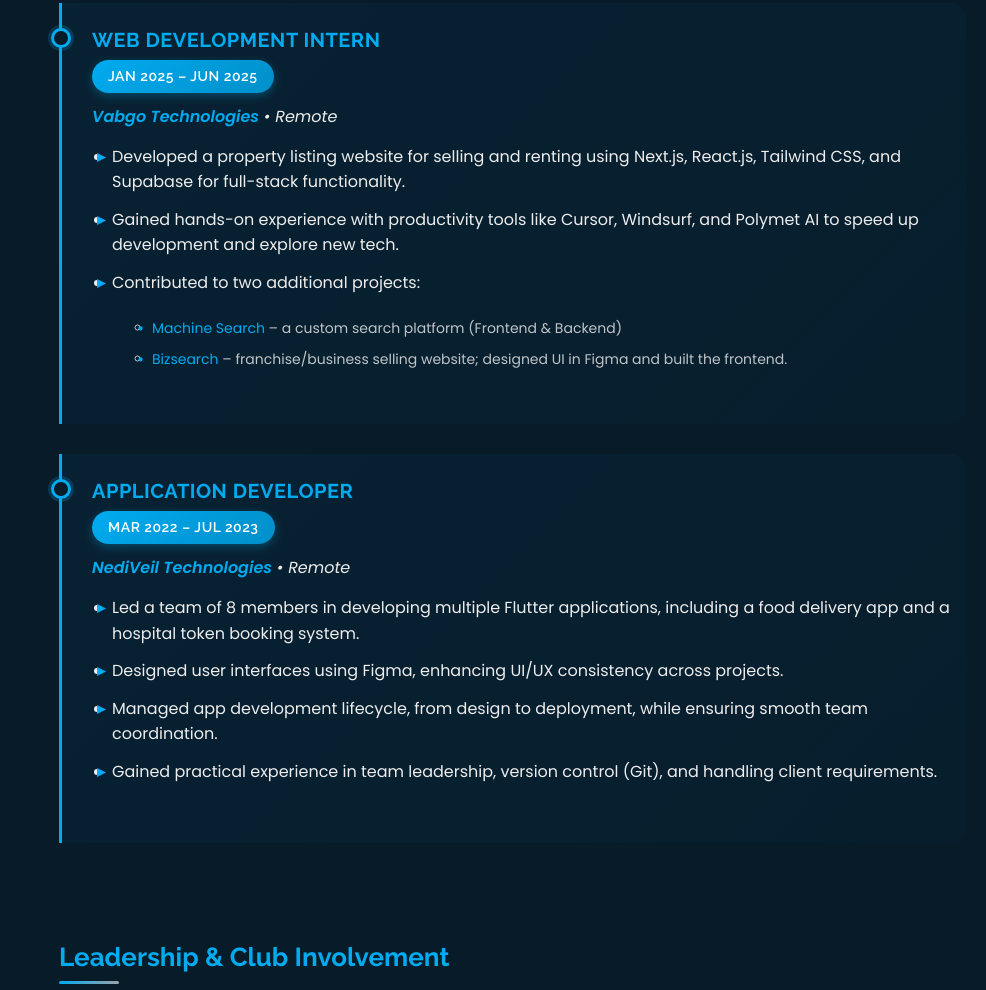
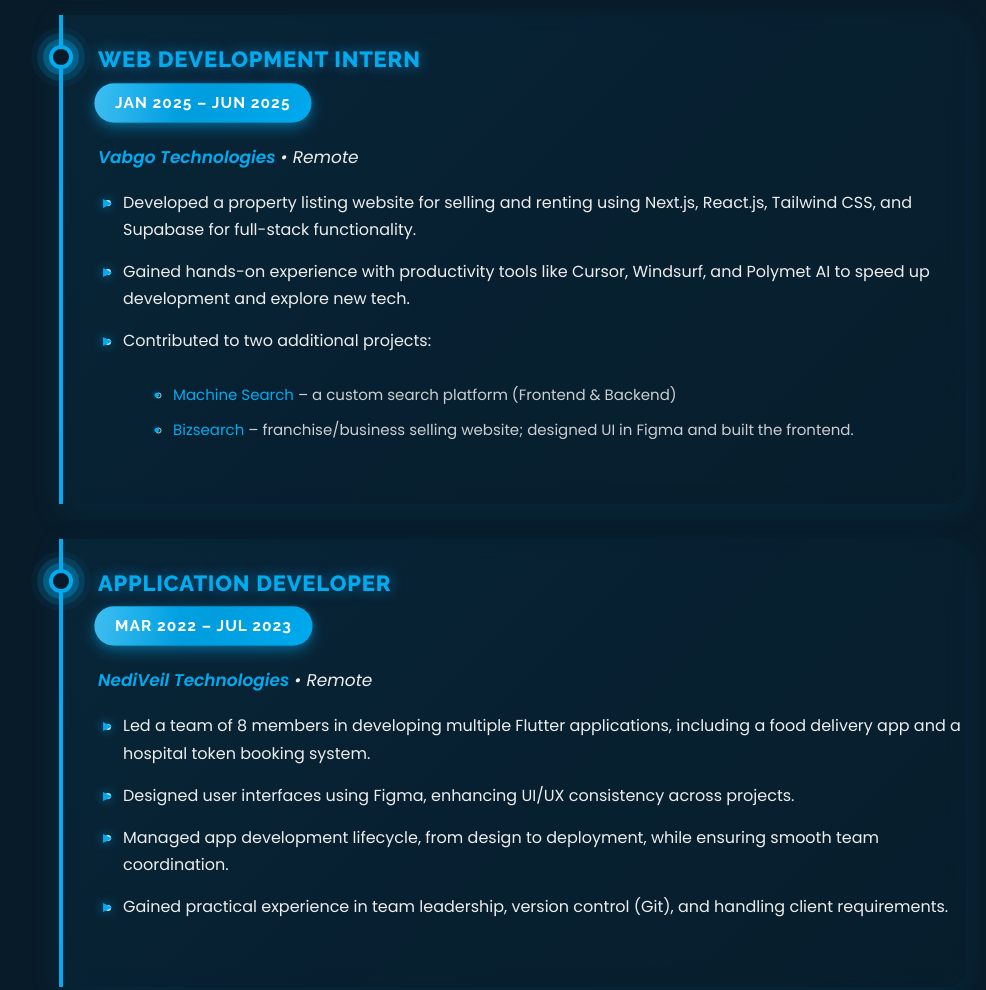
Before and after one commit to Harshanad03/harshanad, a plain HTML site: page index.html in a window 1280 px wide. Shown: the part 2691-3681 px from the top of the page, without its empty margins (294-1280 px from the left). Drawn offline with nearby package versions, Linux system fonts and the light colour scheme; animation ran at ten frames a second.

```diff
--- a/assets/css/main.css
+++ b/assets/css/main.css
@@ -1918,210 +1918,7 @@ section,
   }
 }
 
-/*--------------------------------------------------------------
-# Resume Section
---------------------------------------------------------------*/
-.resume .resume-title {
-  color: var(--heading-color);
-  font-size: 26px;
-  font-weight: 700;
-  margin-top: 20px;
-  margin-bottom: 30px;
-  text-align: left;
-  position: relative;
-}
-
-.resume .resume-title::after {
-  content: '';
-  position: absolute;
-  bottom: -10px;
-  left: 0;
-  width: 60px;
-  height: 3px;
-  background: linear-gradient(90deg, var(--accent-color), rgba(255, 255, 255, 0.6));
-  border-radius: 2px;
-}
-
-.resume .resume-item {
-  padding: 25px 0 30px 30px;
-  margin-bottom: 30px;
-  border-left: 3px solid var(--accent-color);
-  position: relative;
-  background: linear-gradient(135deg, rgba(0, 171, 240, 0.05) 0%, rgba(0, 171, 240, 0.02) 100%);
-  border-radius: 0 15px 15px 0;
-  transition: all 0.3s ease;
-  animation: resumeItemFadeIn 0.6s ease-out forwards;
-  opacity: 0;
-  transform: translateX(-20px);
-  max-width: 100%;
-}
-
-/* Optimize container width for resume section */
-.resume .container {
-  max-width: 1200px;
-  width: 100%;
-  padding: 0 20px;
-}
-
-.resume .resume-item:hover {
-  background: linear-gradient(135deg, rgba(0, 171, 240, 0.08) 0%, rgba(0, 171, 240, 0.04) 100%);
-  transform: translateX(5px);
-  box-shadow: 0 5px 20px rgba(0, 171, 240, 0.1);
-}
-
-.resume .resume-item h4 {
-  line-height: 1.2;
-  font-size: 20px;
-  font-weight: 700;
-  text-transform: uppercase;
-  color: var(--accent-color);
-  margin-bottom: 8px;
-  letter-spacing: 0.5px;
-}
-
-.resume .resume-item h5 {
-  font-size: 14px;
-  padding: 8px 16px;
-  display: inline-block;
-  font-weight: 600;
-  margin-bottom: 12px;
-  background: linear-gradient(135deg, var(--accent-color) 0%, rgba(0, 171, 240, 0.8) 100%);
-  color: white;
-  border-radius: 20px;
-  text-transform: uppercase;
-  letter-spacing: 0.5px;
-  box-shadow: 0 3px 10px rgba(0, 171, 240, 0.3);
-}
-
-.resume .resume-item p {
-  margin-bottom: 15px;
-  font-style: italic;
-  color: var(--default-color);
-  font-size: 16px;
-}
-
-.resume .resume-item p a {
-  color: var(--accent-color);
-  text-decoration: none;
-  transition: all 0.3s ease;
-  font-weight: 600;
-}
-
-.resume .resume-item p a:hover {
-  color: var(--accent-color);
-  text-shadow: 0 0 10px rgba(0, 171, 240, 0.5);
-}
-
-.resume .resume-item ul {
-  padding-left: 20px;
-  margin-top: 15px;
-}
-
-.resume .resume-item ul li {
-  padding-bottom: 12px;
-  line-height: 1.6;
-  color: var(--default-color);
-  position: relative;
-}
-
-.resume .resume-item ul li::before {
-  content: '▸';
-  color: var(--accent-color);
-  font-weight: bold;
-  position: absolute;
-  left: -15px;
-  top: 0;
-}
-
-.resume .resume-item ul ul {
-  margin-top: 10px;
-  margin-left: 20px;
-}
-
-.resume .resume-item ul ul li {
-  padding-bottom: 8px;
-  font-size: 14px;
-  color: color-mix(in srgb, var(--default-color), transparent 20%);
-}
-
-.resume .resume-item ul ul li::before {
-  content: '•';
-  color: var(--accent-color);
-  font-weight: bold;
-  position: absolute;
-  left: -15px;
-  top: 0;
-}
-
-.resume .resume-item:last-child {
-  padding-bottom: 30px;
-}
-
-.resume .resume-item::before {
-  content: "";
-  position: absolute;
-  width: 20px;
-  height: 20px;
-  border-radius: 50%;
-  left: -11.5px;
-  top: 25px;
-  background: var(--background-color);
-  border: 3px solid var(--accent-color);
-  box-shadow: 0 0 0 3px rgba(0, 171, 240, 0.2);
-  transition: all 0.3s ease;
-}
-
-.resume .resume-item:hover::before {
-  box-shadow: 0 0 0 5px rgba(0, 171, 240, 0.3);
-  transform: scale(1.1);
-}
-
-@keyframes resumeItemFadeIn {
-  0% {
-    opacity: 0;
-    transform: translateX(-20px);
-  }
-  100% {
-    opacity: 1;
-    transform: translateX(0);
-  }
-}
-
-/* Staggered animations for resume items */
-.resume .resume-item:nth-child(1) { animation-delay: 0.1s; }
-.resume .resume-item:nth-child(2) { animation-delay: 0.3s; }
-.resume .resume-item:nth-child(3) { animation-delay: 0.5s; }
-
-/* Responsive styles for resume section */
-@media (max-width: 768px) {
-  .resume .resume-item {
-    padding: 20px 0 25px 25px;
-    margin-bottom: 25px;
-  }
-
-  .resume .resume-item h4 {
-    font-size: 18px;
-  }
-
-  .resume .resume-item h5 {
-    font-size: 12px;
-    padding: 6px 12px;
-  }
-
-  .resume .resume-item ul {
-    padding-left: 15px;
-  }
-
-  .resume .resume-item ul li {
-    padding-bottom: 10px;
-    font-size: 14px;
-  }
-
-  .resume .resume-title {
-    font-size: 22px;
-    margin-bottom: 25px;
-  }
-}
+
 
 /*--------------------------------------------------------------
 # Portfolio Section
@@ -2880,9 +2677,10 @@ section,
 }
 
 .hero-resume-section .resume1:hover {
-  transform: translateY(-3px);
+  transform: translateY(-3px) scale(1.05);
   box-shadow: 0 12px 35px rgba(0, 171, 240, 0.4);
   border-color: rgba(255, 255, 255, 0.4);
+  animation: none;
 }
 
 .hero-resume-section .resume1:hover::before {
@@ -2904,3 +2702,424 @@ section,
 .row{
   margin-left: 1px;
 }
+
+/*--------------------------------------------------------------
+# Resume Section - Super Enhanced
+--------------------------------------------------------------*/
+.resume {
+  position: relative;
+  overflow: hidden;
+}
+
+
+
+
+
+.resume .resume-title {
+  color: var(--heading-color);
+  font-size: 28px;
+  font-weight: 800;
+  margin-top: 20px;
+  margin-bottom: 40px;
+  text-align: left;
+  position: relative;
+  animation: titleGlow 3s ease-in-out infinite alternate;
+  text-shadow: 0 0 20px rgba(0, 171, 240, 0.3);
+}
+
+@keyframes titleGlow {
+  0% { text-shadow: 0 0 20px rgba(0, 171, 240, 0.3); }
+  100% { text-shadow: 0 0 30px rgba(0, 171, 240, 0.6), 0 0 40px rgba(0, 171, 240, 0.3); }
+}
+
+.resume .resume-title::after {
+  content: '';
+  position: absolute;
+  bottom: -15px;
+  left: 0;
+  width: 80px;
+  height: 4px;
+  background: linear-gradient(90deg, var(--accent-color), rgba(255, 255, 255, 0.8), var(--accent-color));
+  border-radius: 2px;
+  animation: expandWidth 2s ease-out forwards, glowLine 3s ease-in-out infinite alternate;
+}
+
+@keyframes glowLine {
+  0% { box-shadow: 0 0 10px rgba(0, 171, 240, 0.5); }
+  100% { box-shadow: 0 0 20px rgba(0, 171, 240, 0.8), 0 0 30px rgba(0, 171, 240, 0.4); }
+}
+
+.resume .resume-title::before {
+  content: '';
+  position: absolute;
+  bottom: -15px;
+  left: 80px;
+  width: 0;
+  height: 4px;
+  background: linear-gradient(90deg, transparent, rgba(255, 255, 255, 0.6));
+  border-radius: 2px;
+  animation: fadeInLine 2s ease-out 0.5s forwards;
+}
+
+.resume .resume-item {
+  padding: 30px 0 35px 35px;
+  margin-bottom: 35px;
+  border-left: 4px solid var(--accent-color);
+  position: relative;
+  background: linear-gradient(135deg,
+    rgba(0, 171, 240, 0.08) 0%,
+    rgba(0, 171, 240, 0.04) 50%,
+    rgba(0, 171, 240, 0.02) 100%);
+  border-radius: 0 20px 20px 0;
+  transition: all 0.4s cubic-bezier(0.4, 0, 0.2, 1);
+  animation: resumeItemFadeIn 0.8s ease-out forwards;
+  opacity: 0;
+  transform: translateX(-30px);
+  max-width: 100%;
+  backdrop-filter: blur(10px);
+  -webkit-backdrop-filter: blur(10px);
+  box-shadow: 0 8px 32px rgba(0, 171, 240, 0.1);
+}
+
+.resume .resume-item::before {
+  content: '';
+  position: absolute;
+  top: 0;
+  left: 0;
+  right: 0;
+  bottom: 0;
+  background: linear-gradient(45deg,
+    transparent 30%,
+    rgba(0, 171, 240, 0.05) 50%,
+    transparent 70%);
+  border-radius: 0 20px 20px 0;
+  opacity: 0;
+  transition: opacity 0.3s ease;
+  pointer-events: none;
+}
+
+.resume .resume-item:hover::before {
+  opacity: 1;
+  animation: shimmer 2s ease-in-out infinite;
+}
+
+@keyframes shimmer {
+  0% { transform: translateX(-100%); }
+  100% { transform: translateX(100%); }
+}
+
+/* Optimize container width for resume section */
+.resume .container {
+  max-width: 1200px;
+  width: 100%;
+  padding: 0 20px;
+  position: relative;
+  z-index: 2;
+}
+
+.resume .resume-item:hover {
+  background: linear-gradient(135deg,
+    rgba(0, 171, 240, 0.12) 0%,
+    rgba(0, 171, 240, 0.06) 50%,
+    rgba(0, 171, 240, 0.03) 100%);
+  transform: translateX(8px) translateY(-2px);
+  box-shadow:
+    0 15px 40px rgba(0, 171, 240, 0.15),
+    0 5px 15px rgba(0, 171, 240, 0.1);
+  border-left-width: 6px;
+}
+
+.resume .resume-item h4 {
+  line-height: 1.3;
+  font-size: 22px;
+  font-weight: 800;
+  text-transform: uppercase;
+  color: var(--accent-color);
+  margin-bottom: 10px;
+  letter-spacing: 0.8px;
+  position: relative;
+  animation: textGlow 2s ease-in-out infinite alternate;
+}
+
+@keyframes textGlow {
+  0% { text-shadow: 0 0 10px rgba(0, 171, 240, 0.3); }
+  100% { text-shadow: 0 0 20px rgba(0, 171, 240, 0.6), 0 0 30px rgba(0, 171, 240, 0.3); }
+}
+
+.resume .resume-item h5 {
+  font-size: 15px;
+  padding: 10px 20px;
+  display: inline-block;
+  font-weight: 700;
+  margin-bottom: 15px;
+  background: linear-gradient(135deg,
+    var(--accent-color) 0%,
+    rgba(0, 171, 240, 0.9) 50%,
+    var(--accent-color) 100%);
+  color: white;
+  border-radius: 25px;
+  text-transform: uppercase;
+  letter-spacing: 1px;
+  box-shadow:
+    0 5px 15px rgba(0, 171, 240, 0.4),
+    0 2px 8px rgba(0, 171, 240, 0.2);
+  position: relative;
+  overflow: hidden;
+  animation: badgePulse 3s ease-in-out infinite;
+}
+
+@keyframes badgePulse {
+  0%, 100% { transform: scale(1); }
+  50% { transform: scale(1.05); }
+}
+
+.resume .resume-item h5::before {
+  content: '';
+  position: absolute;
+  top: 0;
+  left: -100%;
+  width: 100%;
+  height: 100%;
+  background: linear-gradient(90deg,
+    transparent,
+    rgba(255, 255, 255, 0.3),
+    transparent);
+  animation: shimmerBadge 3s ease-in-out infinite;
+}
+
+@keyframes shimmerBadge {
+  0% { left: -100%; }
+  100% { left: 100%; }
+}
+
+.resume .resume-item p {
+  margin-bottom: 18px;
+  font-style: italic;
+  color: var(--default-color);
+  font-size: 17px;
+  line-height: 1.6;
+  position: relative;
+}
+
+.resume .resume-item p a {
+  color: var(--accent-color);
+  text-decoration: none;
+  transition: all 0.3s ease;
+  font-weight: 600;
+  position: relative;
+}
+
+.resume .resume-item p a::before {
+  content: '';
+  position: absolute;
+  bottom: -2px;
+  left: 0;
+  width: 0;
+  height: 2px;
+  background: linear-gradient(90deg, var(--accent-color), rgba(0, 171, 240, 0.6));
+  transition: width 0.3s ease;
+}
+
+.resume .resume-item p a:hover::before {
+  width: 100%;
+}
+
+.resume .resume-item p a:hover {
+  color: var(--accent-color);
+  text-shadow: 0 0 15px rgba(0, 171, 240, 0.6);
+  transform: translateY(-1px);
+}
+
+.resume .resume-item ul {
+  padding-left: 25px;
+  margin-top: 18px;
+}
+
+.resume .resume-item ul li {
+  padding-bottom: 15px;
+  line-height: 1.7;
+  color: var(--default-color);
+  position: relative;
+  transition: all 0.3s ease;
+}
+
+.resume .resume-item ul li:hover {
+  color: rgba(255, 255, 255, 0.9);
+  transform: translateX(5px);
+}
+
+.resume .resume-item ul li::before {
+  content: '▸';
+  color: var(--accent-color);
+  font-weight: bold;
+  position: absolute;
+  left: -20px;
+  top: 0;
+  animation: bulletGlow 2s ease-in-out infinite alternate;
+}
+
+@keyframes bulletGlow {
+  0% { text-shadow: 0 0 5px rgba(0, 171, 240, 0.5); }
+  100% { text-shadow: 0 0 15px rgba(0, 171, 240, 0.8), 0 0 20px rgba(0, 171, 240, 0.4); }
+}
+
+.resume .resume-item ul ul {
+  margin-top: 12px;
+  margin-left: 25px;
+}
+
+.resume .resume-item ul ul li {
+  padding-bottom: 10px;
+  font-size: 15px;
+  color: color-mix(in srgb, var(--default-color), transparent 15%);
+}
+
+.resume .resume-item ul ul li::before {
+  content: '•';
+  color: var(--accent-color);
+  font-weight: bold;
+  position: absolute;
+  left: -20px;
+  top: 0;
+  animation: subBulletGlow 2s ease-in-out infinite alternate;
+}
+
+@keyframes subBulletGlow {
+  0% { text-shadow: 0 0 3px rgba(0, 171, 240, 0.4); }
+  100% { text-shadow: 0 0 8px rgba(0, 171, 240, 0.6), 0 0 12px rgba(0, 171, 240, 0.3); }
+}
+
+.resume .resume-item:last-child {
+  padding-bottom: 35px;
+}
+
+.resume .resume-item::after {
+  content: "";
+  position: absolute;
+  width: 24px;
+  height: 24px;
+  border-radius: 50%;
+  left: -14px;
+  top: 30px;
+  background: var(--background-color);
+  border: 4px solid var(--accent-color);
+  box-shadow:
+    0 0 0 4px rgba(0, 171, 240, 0.2),
+    0 0 0 8px rgba(0, 171, 240, 0.1);
+  transition: all 0.4s cubic-bezier(0.4, 0, 0.2, 1);
+  animation: dotPulse 2s ease-in-out infinite;
+}
+
+@keyframes dotPulse {
+  0%, 100% {
+    box-shadow:
+      0 0 0 4px rgba(0, 171, 240, 0.2),
+      0 0 0 8px rgba(0, 171, 240, 0.1);
+  }
+  50% {
+    box-shadow:
+      0 0 0 6px rgba(0, 171, 240, 0.3),
+      0 0 0 12px rgba(0, 171, 240, 0.15),
+      0 0 0 18px rgba(0, 171, 240, 0.05);
+  }
+}
+
+.resume .resume-item:hover::after {
+  box-shadow:
+    0 0 0 6px rgba(0, 171, 240, 0.4),
+    0 0 0 12px rgba(0, 171, 240, 0.2),
+    0 0 0 18px rgba(0, 171, 240, 0.1);
+  transform: scale(1.2);
+  border-width: 5px;
+}
+
+@keyframes resumeItemFadeIn {
+  0% {
+    opacity: 0;
+    transform: translateX(-30px) translateY(20px);
+  }
+  100% {
+    opacity: 1;
+    transform: translateX(0) translateY(0);
+  }
+}
+
+/* Staggered animations for resume items */
+.resume .resume-item:nth-child(1) { animation-delay: 0.1s; }
+.resume .resume-item:nth-child(2) { animation-delay: 0.3s; }
+.resume .resume-item:nth-child(3) { animation-delay: 0.5s; }
+.resume .resume-item:nth-child(4) { animation-delay: 0.7s; }
+.resume .resume-item:nth-child(5) { animation-delay: 0.9s; }
+.resume .resume-item:nth-child(6) { animation-delay: 1.1s; }
+
+/* Responsive styles for resume section */
+@media (max-width: 768px) {
+  .resume .resume-item {
+    padding: 25px 0 30px 30px;
+    margin-bottom: 30px;
+  }
+
+  .resume .resume-item h4 {
+    font-size: 20px;
+  }
+
+  .resume .resume-item h5 {
+    font-size: 13px;
+    padding: 8px 16px;
+  }
+
+  .resume .resume-item ul {
+    padding-left: 20px;
+  }
+
+  .resume .resume-item ul li {
+    padding-bottom: 12px;
+    font-size: 15px;
+  }
+
+  .resume .resume-title {
+    font-size: 24px;
+    margin-bottom: 30px;
+  }
+
+  .resume .resume-item::after {
+    width: 20px;
+    height: 20px;
+    left: -12px;
+    top: 25px;
+  }
+}
+
+/* Enhanced section dividers */
+.resume .section-divider {
+  height: 3px;
+  background: linear-gradient(90deg,
+    transparent,
+    var(--accent-color),
+    rgba(0, 171, 240, 0.6),
+    var(--accent-color),
+    transparent);
+  margin: 40px 0;
+  border-radius: 2px;
+  position: relative;
+  overflow: hidden;
+}
+
+.resume .section-divider::before {
+  content: '';
+  position: absolute;
+  top: 0;
+  left: -100%;
+  width: 100%;
+  height: 100%;
+  background: linear-gradient(90deg,
+    transparent,
+    rgba(255, 255, 255, 0.8),
+    transparent);
+  animation: dividerShimmer 3s ease-in-out infinite;
+}
+
+@keyframes dividerShimmer {
+  0% { left: -100%; }
+  100% { left: 100%; }
+}
```
